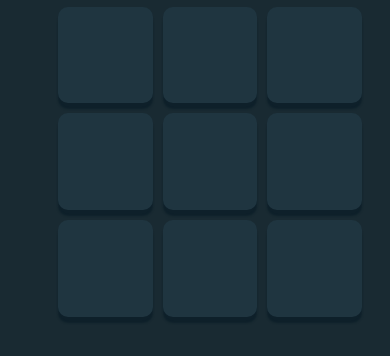
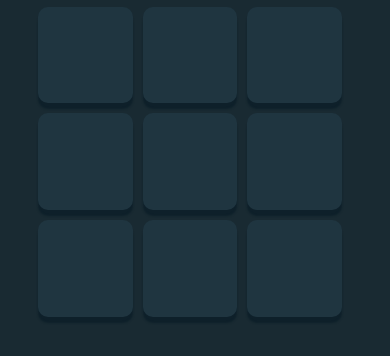
Before and after one commit to annaelyoliveira/Tic-tac-toe, a plain HTML site: page index.html in a window 390 px wide. Shown: the part 312-668 px from the top of the page. Drawn offline with Linux system fonts and the light colour scheme.

Commit message:
quinto_commit

```diff
--- a/style.css
+++ b/style.css
@@ -153,7 +153,7 @@ button:hover {
     width: 310px; /* Largura total do jogo (ajuste conforme necessário) */
     height: 310px; /* Altura total do jogo (ajuste conforme necessário) */
     margin: 0 auto; /* Centraliza a section na página */
-    margin-left: -470px;
+    margin-left: -490px;
     margin-top: -65px;
   }
 
```
